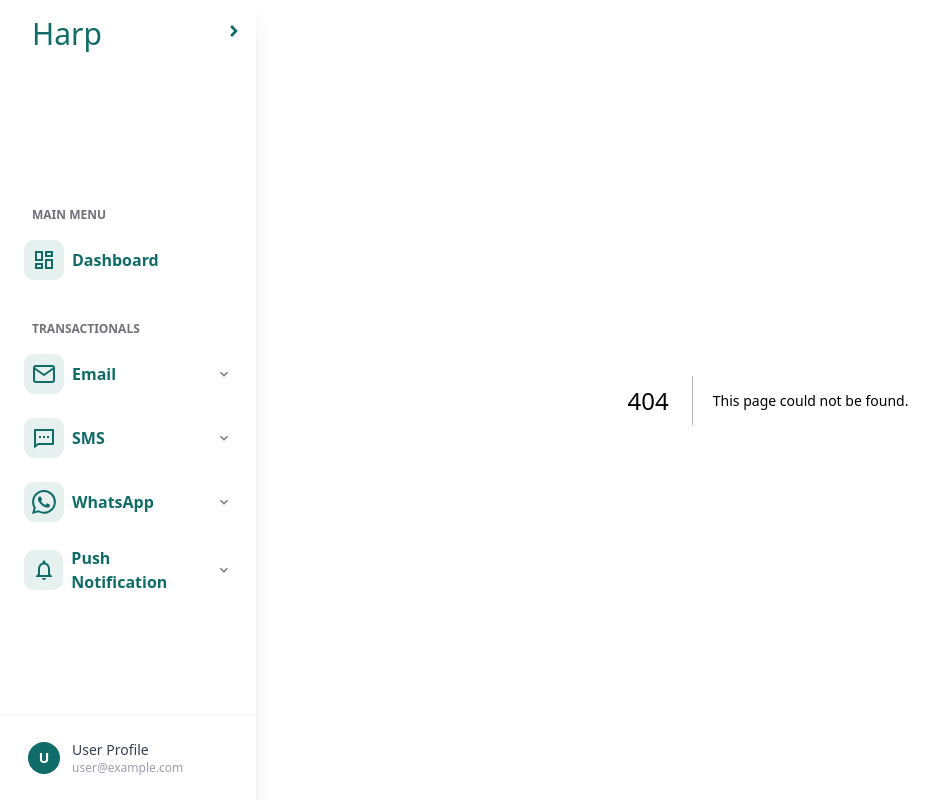
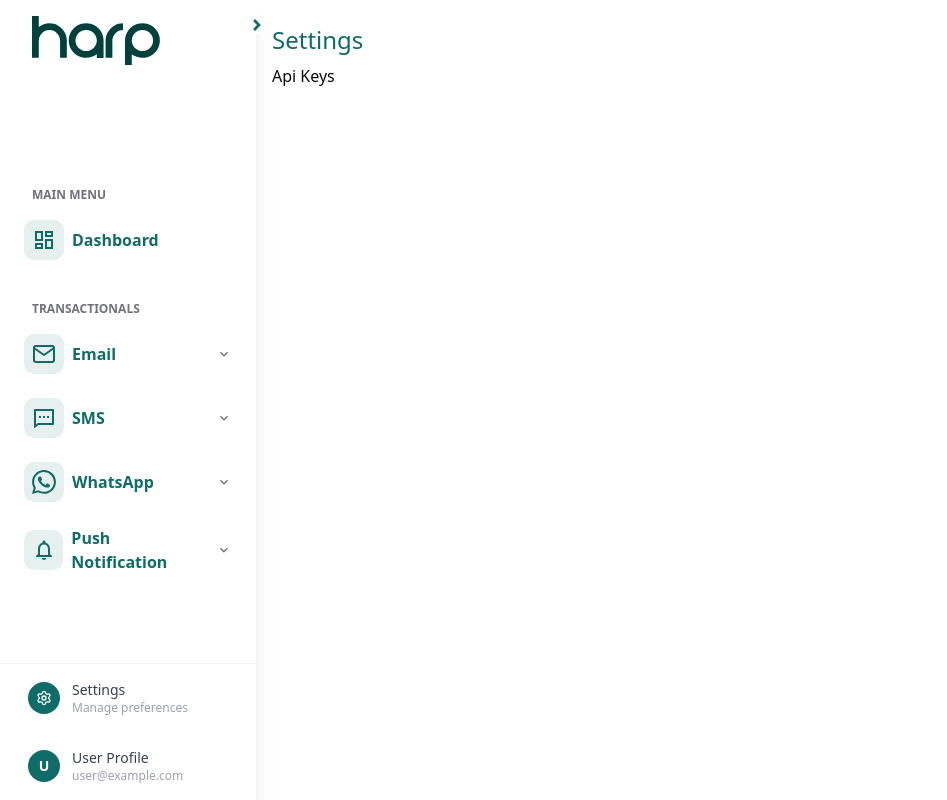
Before and after one commit to Sewanu708/harp-messaging, a Next.js app: page /settings in a window 1280 px wide. Before the commit this address had no page. Shown: the whole page, without its empty margins (0-947 px from the left). Built offline with nearby package versions, Linux system fonts and the light colour scheme.

Commit message:
Reformat

```diff
--- a/src/app/email/templates/page.tsx
+++ b/src/app/email/templates/page.tsx
@@ -35,9 +35,7 @@ function Template() {
         </div>
         <div>
 
-          <Button onClick={() => navigate.push('/email/templates/create')} className=" capitalize mt-4 text-white px-5 py-2 rounded bg-[#0F6C68] cursor-pointer hover:bg-zinc-700">
-            <PlusIcon />Create New Template
-          </Button>
+
         </div>
       </div>
 
@@ -45,13 +43,10 @@ function Template() {
 
       <div className=" flex flex-wrap item-start justify-start gap-4">
         <Card onClick={()=>navigate.push('/email/templates/create')} className="w-full md:w-[250px] shadow-md hover:shadow-lg transition-all p-4 duration-200 border-zinc-200">
-
-
           <CardContent className="text-sm  h-32 rounded-md bg-zinc-200 text-zinc-700 flex items-center justify-center cursor-pointer">
             <PlusIcon />
           </CardContent>
-
-          <div className="flex flex-col  items-start justify-start">
+          <div className="flex flex-col w-full md:w-[350px] items-start justify-start">
             <p className="text-lg text-zinc-800 font-semibold">Blank Template</p>
             <p className="text-sm text-zinc-500">Create a new blank template</p>
           </div>
--- /dev/null
+++ b/src/app/settings/page.tsx
@@ -0,0 +1,14 @@
+import Link from "next/link"
+
+function Settings() {
+    return (
+        <section className="py-4 px-4 w-full relative h-screen overflow-y-auto">
+            <div className="py-2 w-full bg-white flex items-center justify-between">
+                <div className="text-[#0F6C68] text-2xl">Settings</div>
+            </div>
+            <Link href={'/settings/api'} className="text-blue-600 underline">Api Keys</Link>
+        </section>
+    )
+}
+
+export default Settings
--- a/src/components/Layout/SideBar.tsx
+++ b/src/components/Layout/SideBar.tsx
@@ -1,12 +1,14 @@
 'use client';
 import { GlobalContext } from "@/context";
 import { sidebarItems } from "@/data";
+import { Settings } from "lucide-react";
+import Image from "next/image";
 import Link from "next/link";
 import { usePathname } from "next/navigation";
 import { useContext, useEffect, useState } from "react";
 import { FaAngleRight } from "react-icons/fa";
 import { MdKeyboardArrowDown, MdOutlineDashboard } from "react-icons/md";
-
+import logo from '../../../public/logo.svg'
 export default function SideBar() {
     const pathName = usePathname()
     const [activeDropdown, setActiveDropdown] = useState<string>('');
@@ -69,29 +71,25 @@ export default function SideBar() {
 
 
     return (
+        <>
             <div className={`h-screen min-w-16 relative bg-white shadow-xl z-20  text-white overflow-y-hidden ${collapseSidebar ? 'w-16' : 'w-64'} transition-all duration-300 flex justify-between flex-col`}>
-            <button className={`hover:scale-95 absolute top-3.5 rounded-xl text-[#0F6C68] z-50 bg-white right-[5px] p-2 transition-all duration-300 cursor-pointer group ${collapseSidebar ? 'left-10 ' : 'right-0 rotate-180'}`} onClick={() => {
-                setCollapseSidebar(!collapseSidebar)
 
-            }}>
-                <FaAngleRight className="text-[#0F6C68] text-[18px] rotate-180" />
-            </button>
 
                 <div className="flex-shrink-0">
                     {!collapseSidebar ? (
                         <div className="flex items-center justify-between px-8 py-4">
-                        <div className="text-[#0F6C68] text-3xl font-[500]">
-                            Harp
-                        </div>
+
+                            <Image src={logo} alt="harp" className="w-32 h-auto" />
+
                         </div>
                     ) : (
-                    <div className="flex items-center relative justify-between px-4 py-4">
-                        <div className="text-[#0F6C68] text-3xl font-[500]">
-                            H
-                        </div>
+                        <div className="flex items-center  justify-between px-4 z-50 py-4">
+
+                            <Image src={logo} alt="harp" className="w-16 h-auto" />
                         </div>
                     )}
                 </div>
+
 
 
                 <div className=" overflow-hidden">
@@ -104,7 +102,7 @@ export default function SideBar() {
                         <Link href={'/dashboard'} className={`gap-2 flex items-center mb-2 cursor-pointer group py-2 ${collapseSidebar
                             ? 'justify-center px-4'
                             : 'px-2 justify-start mx-4 rounded-lg  hover:bg-zinc-50'
-                        } ${selectedChannel === 'dashboard'? 'bg-zinc-50':''} `} onClick={() => {
+                            } ${selectedChannel === 'dashboard' ? 'bg-zinc-50' : ''} `} onClick={() => {
                                 setSelectedChannel('dashboard')
                                 setActiveDropdown('');
                                 setActiveInnerDropdown('');
@@ -140,7 +138,7 @@ export default function SideBar() {
                                             className={`gap-2 flex items-center mb-2 cursor-pointer group py-2 ${collapseSidebar
                                                 ? 'justify-center px-4'
                                                 : 'px-2 justify-start mx-4 rounded-lg relative hover:bg-zinc-50'
-                                            } ${selectedChannel === section.header? 'bg-zinc-50':''}`}
+                                                } ${selectedChannel === section.header ? 'bg-zinc-50' : ''}`}
                                             onClick={() => {
                                                 setCollapseSidebar(false)
                                                 handleDropdownToggle(section.header)
@@ -188,7 +186,7 @@ export default function SideBar() {
                                                                 item.items && activeInnerDropdown.includes(item.label) && (
                                                                     item.items.map((sub, index) => (
                                                                         <div className="ml-4 pl-4 border-l border-zinc-200" key={sub.label || index}>
-                                                                        <Link href={sub.path} className={`flex items-center px-3 py-2 rounded-lg cursor-pointer transition-all duration-200 hover:bg-[#0F6C68]/5 relative ${(pathName===sub.path)? 'bg-[#0F6C68]/5 ' :''}` } onClick={(e) => e.stopPropagation()}>
+                                                                            <Link href={sub.path} className={`flex items-center px-3 py-2 rounded-lg cursor-pointer transition-all duration-200 hover:bg-[#0F6C68]/5 relative ${(pathName === sub.path) ? 'bg-[#0F6C68]/5 ' : ''}`} onClick={(e) => e.stopPropagation()}>
 
                                                                                 <span className="ml-3 text-sm text-gray-600 group-hover/item:text-[#0F6C68] font-medium transition-colors">
                                                                                     {sub.label}
@@ -202,7 +200,7 @@ export default function SideBar() {
 
                                                     </li> : <Link href={item.path} key={item.label} className="mb-2">
                                                         <div className="group/item">
-                                                        <div className={`flex items-center px-3 py-2 rounded-lg cursor-pointer transition-all duration-200 hover:bg-[#0F6C68]/5 relative ${(pathName===item.path)? 'bg-[#0F6C68]/5 ' :''}` }>
+                                                            <div className={`flex items-center px-3 py-2 rounded-lg cursor-pointer transition-all duration-200 hover:bg-[#0F6C68]/5 relative ${(pathName === item.path) ? 'bg-[#0F6C68]/5 ' : ''}`}>
 
                                                                 <span className="ml-3 text-sm text-gray-600 group-hover/item:text-[#0F6C68] font-medium transition-colors">
                                                                     {item.label}
@@ -223,9 +221,29 @@ export default function SideBar() {
                 </div>
 
 
-            <div className="p-4 border-t border-gray-100 flex-shrink-0">
+                <div>
+                    <Link href={'/settings'} className="p-4 border-t border-gray-100 items-center flex w-full flex-shrink-0">
                         {!collapseSidebar ? (
-                    <div className="flex items-center px-3 py-2 rounded-lg hover:bg-gray-50 cursor-pointer transition-colors">
+                            <div className="flex items-center px-3  rounded-lg cursor-pointer transition-colors">
+                                <div className="w-8 h-8 rounded-full bg-[#0F6C68] flex items-center justify-center">
+                                    <Settings className="text-white w-4 h-4" />
+                                </div>
+                                <div className="ml-3">
+                                    <p className="text-sm font-medium text-gray-700">Settings</p>
+                                    <p className="text-xs text-gray-400">Manage preferences</p>
+                                </div>
+                            </div>
+                        ) : (
+                            <div className="flex justify-center">
+                                <div className="w-8 h-8 rounded-full bg-[#0F6C68] flex items-center justify-center cursor-pointer">
+                                    <Settings className="text-white w-4 h-4" />
+                                </div>
+                            </div>
+                        )}
+                    </Link>
+                    <div className="p-4  border-gray-100 flex-shrink-0 group">
+                        {!collapseSidebar ? (
+                            <div className="flex items-center px-3 rounded-lg  cursor-pointer transition-colors">
                                 <div className="w-8 h-8 rounded-full bg-[#0F6C68] flex items-center justify-center">
                                     <span className="text-white text-sm font-semibold">U</span>
                                 </div>
@@ -243,5 +261,15 @@ export default function SideBar() {
                         )}
                     </div>
                 </div>
+
+            </div>
+            <button className={`hover:scale-95 w-fit absolute top-3.5 rounded-xl text-[#0F6C68] z-50 bg-white right-[5px]  transition-all duration-300 cursor-pointer group ${collapseSidebar ? 'left-13 top-2 z-50' : 'left-62 top-4 rotate-180'}`} onClick={() => {
+                setCollapseSidebar(!collapseSidebar)
+
+            }}>
+                <FaAngleRight className="text-[#0F6C68] text-[18px] rotate-180" />
+            </button>
+        </>
+
     );
 }
--- a/src/data/index.ts
+++ b/src/data/index.ts
@@ -2,7 +2,7 @@ import { MdOutlineNotifications } from 'react-icons/md';
 import { FiMail } from "react-icons/fi";
 import { RiMessage2Line } from 'react-icons/ri';
 import { BsWhatsapp } from 'react-icons/bs';
-import { Api } from '@/app/email/api/columns';
+import { Api } from '@/app/settings/api/columns';
 function randomId() {
   return new Date().getTime() + Math.random().toString(36).substring(2, 9);
 }
@@ -34,16 +34,6 @@ export const sidebarItems = [
           , {
             label: "Add Domain",
             path: "/email/domain/create"
-          }
-        ]
-      },
-      {
-        label: "API Keys",
-        id: randomId(),
-        items: [
-          {
-            label: "Manage Keys",
-            path: "/email/api"
           }
         ]
       },
```
Also changed, not shown: public/logo.png (deleted), public/logo.svg (added), src/app/settings/api/apiPopUp.tsx (renamed from src/app/email/api/apiPopUp.tsx), src/app/settings/api/columns.tsx (renamed from src/app/email/api/columns.tsx), src/app/settings/api/descriptionPopUp.tsx (renamed from src/app/email/api/descriptionPopUp.tsx), src/app/settings/api/page.tsx (renamed from src/app/email/api/page.tsx). Lines whose indentation alone changed are shown as unchanged.
